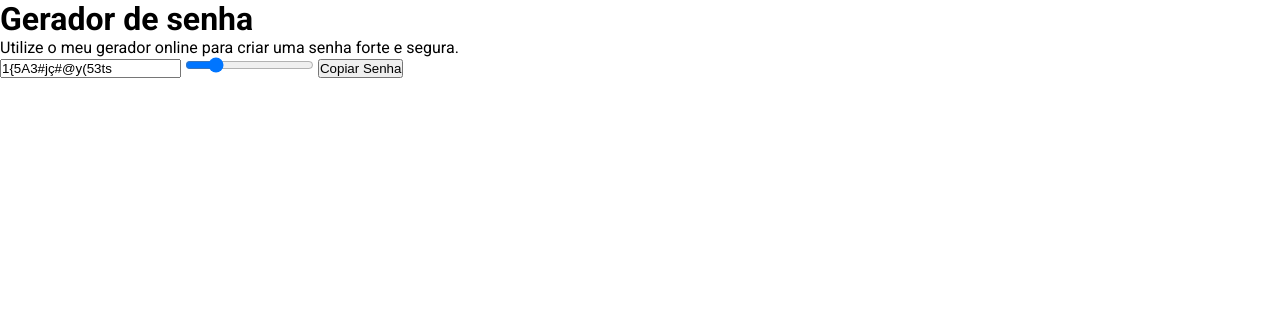
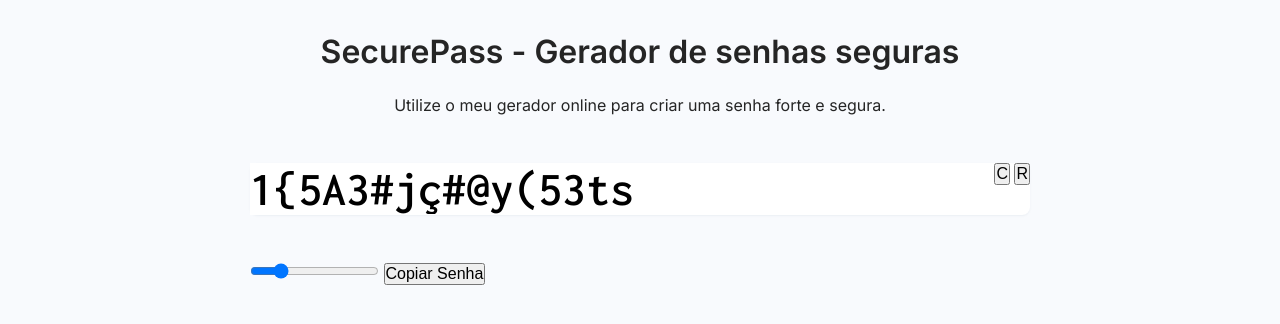
Before and after one commit to Carecsnay/SecurePass, a plain HTML site: page index.html in a window 1280 px wide. Drawn offline with Linux system fonts and the light colour scheme.

Commit message:
Feat: Improves CSS and New Favicon, Refactor: Estruture HTML Semantic

```diff
--- a/index.html
+++ b/index.html
@@ -8,17 +8,31 @@
     <title>SecurePass</title>
     <link type="text/css" rel="stylesheet" href="./src/css/style.css">
 </head>
+<body>
+    <main>
+        <section id="main">
+            <h1 class="title">SecurePass - Gerador de senhas seguras</h1>
+            <p class="subTitle">Utilize o meu gerador online para criar uma senha forte e segura.</p>
+        </section>
 
-<body>
-    <h1>Gerador de senha</h1>
-    <p>Utilize o meu gerador online para criar uma senha forte e segura.</p>
+        <section id="box">
+            <div class="password">
+                <div class="text">
+                    <input type="text" name="password" id="password" />
+                </div>
+                <div class="actions">
+                    <button id="copy1">C</button>
+                    <button id="renew">R</button>
 
-    <input type="text" name="password" id="password"/>
-    <input type="range" name="password-length" id="password-length" value="16" min="4" max="64"/>
+                </div>
+            </div>
+        </section>
+        <input type="range" name="password-length" id="password-length" value="16" min="4" max="64" />
+        <button id="copy2">Copiar Senha</button>
 
-    <button>Copiar Senha</button>
-    <script type="text/javascript" src="./src/js/main.js">
-    </script>
+    </main>
+
+    <script type="text/javascript" src="./src/js/main.js"></script>
 </body>
 
 </html>
--- a/src/css/style.css
+++ b/src/css/style.css
@@ -1,11 +1,67 @@
-@import url('https://fonts.googleapis.com/css2?family=Roboto:wght@400;500;700&display=swap');
+  @import url('https://fonts.googleapis.com/css2?family=Inter:wght@400;600&display=swap');
+  @import url('https://fonts.googleapis.com/css2?family=Inconsolata:wght@600&display=swap');
 
 * {
     padding: 0;
     margin: 0;
     box-sizing: border-box;
+    font-size: 16px;
 }
 
 body{
-    font-family: 'Roboto', sans-serif;
+    font-family: 'Inter', sans-serif;
+    background-color: #f8fafd;
+    color: #252525;
+    padding: 2rem;
 }
+
+main {
+    max-width: 48.75rem;
+    margin: 0 auto;
+}
+
+#main {
+    text-align: center;
+    padding-bottom: 3rem;
+}
+
+#main .title {
+    font-size: 2rem;
+    font-weight: bold;
+    padding-bottom: 1.5rem;
+}
+
+#main .subtitle {
+    font-size: 1.125rem;
+    color: #828282;
+}
+
+#box {
+    background: #FFF;
+    box-shadow: 0 0.0625rem 0.125rem rgba(132, 148, 165, 0.1);
+    border-radius: 0.5rem;
+    margin-bottom: 3rem;
+}
+
+#box .password {
+    display: flex;
+}
+
+#box .password .text {
+    flex: 1;
+}
+
+#box .text input{
+    font-family: 'inconsolata', serif;
+    font-size: 3rem;
+    border: none;
+    cursor: default;
+    height: 3.25rem;
+    width: 100%;
+    transition: all 0.2s;
+    -webkit-user-select: none;
+    -moz-user-select: none;
+    -ms-user-select: none;
+    user-select:none;
+    outline: 0;
+}
```
Also changed, not shown: src/images/favicon.png (added).
